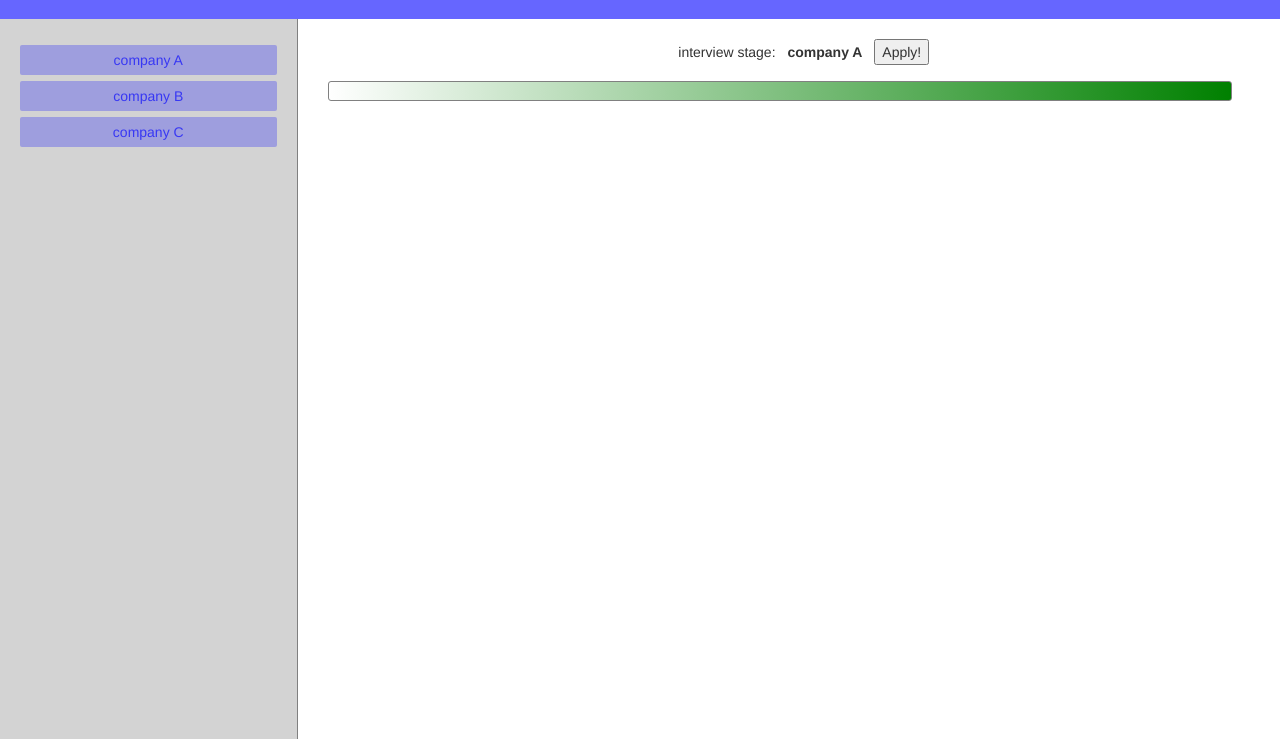
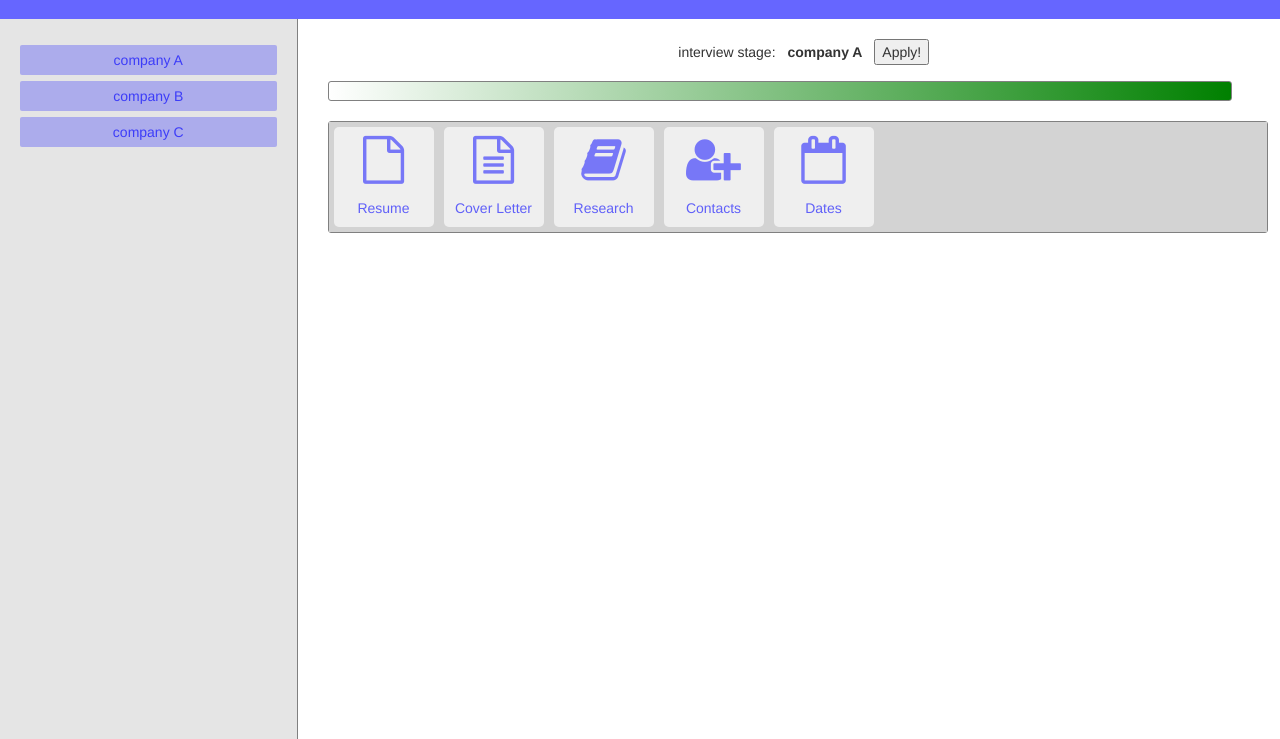
Before and after one commit to MissedMemo/brickheads, a website: page public/index.html at #!/companies in a window 1280 px wide. Shown: the part 61-800 px from the top of the page. Drawn offline with nearby package versions, Linux system fonts and the light colour scheme; some packages are replaced by stand-ins of ours.

Commit message:
inserted taskpanel and task views

```diff
--- a/public/js/app.js
+++ b/public/js/app.js
@@ -22,29 +22,6 @@ app.config( function( $stateProvider, $urlRouterProvider ) {
         },
         'company-details@companies': {
           templateUrl: '../views/company.html'
-        }
-      }
-    });
-
-
-    /*
-    //declare COMPANIES page state with static templates navbar & companylist
-    .state('companies', {
-      url: '/companies',
-      views: {
-        '': {
-          templateUrl: '../views/companies.html',
-        },
-        'companyList@companies': {
-          templateUrl: '../views/company-list.html',
-          controller: 'CompaniesController'
-        },
-        'navBar@companies': {
-          templateUrl: '../views/navbar.html',
-        },
-        'companyView@companies': {
-          templateUrl: '../views/company-individual.html',
-          controller: 'CompanyController'
         }
       }
     })
@@ -86,11 +63,11 @@ app.config( function( $stateProvider, $urlRouterProvider ) {
     })
 
     //nested DATES view with custom controller
-
     .state('companies.dates', {
       url: '/dates',
       templateUrl: '../views/dates.html',
-      controller: 'CalendarController'
+      controller: function($scope) {
+        $scope.data = 'these are our dates';
+      }
     });
-    */
 });
--- a/public/styles/styles.css
+++ b/public/styles/styles.css
@@ -166,7 +166,7 @@ iframe {
   right: 0;
   bottom: 0;
   padding: 20px;
-  background-color: lightgray;
+  background-color: rgba(0,0,0,0.1);
 }
 
 /* remove default <ul> list styles */
@@ -203,7 +203,7 @@ iframe {
 *********************************/
 
 .company-details-header {
-  padding: 20px 0 10px 0;
+  padding: 20px 0;
   text-align: center;
 }
 
@@ -220,3 +220,82 @@ iframe {
   border-radius: 3px;
   margin-top: 16px;
 }
+
+/********************************
+      Task Panel Area
+*********************************/
+
+.taskpanel {
+  margin-right: 12px;
+  border: 1px solid gray;
+  border-radius: 3px;
+}
+
+.taskbar {
+  background-color: lightgray;
+}
+
+.buttonframe {
+  padding: 5px;
+  float: left;
+}
+
+/* show button 'selected' on mouse-over or click */
+.buttonframe:hover {
+  background-color: rgba(0,0,255,0.4);
+  text-decoration: none;
+}
+.buttonframe:focus {
+  background-color: rgba(0,0,255,0.6);
+  text-decoration: none;
+}
+
+.taskbutton {
+  background-color: rgba(255,255,255, 0.65);
+  color: rgba(0,0,255,0.5);
+  width: 100px;
+  height: 100px;
+  border-radius: 5px;
+  text-align: center;
+  font-size: 48px;
+}
+
+.taskbutton .caption {
+  color: rgba(0,0,255,0.6);
+  font-size: 14px;
+  transform: translate( 0%,10%);
+}
+
+.task-edit-area {
+  position: relative;
+}
+
+.task-edit-area header {
+  text-align: center;
+  font-size: 18px;
+}
+
+.task-edit-area header > .title {
+  margin-top: 20px;
+  text-transform: uppercase;
+  min-height: 800px;
+}
+
+.taskdoc-link {
+  position: absolute;
+  top: 0;
+  right: 10%;
+  text-decoration: underline;
+}
+
+.taskdoc-container {
+  position: absolute;
+  overflow-x: scroll;
+  top: 40px;
+  width: 100%;
+}
+
+.task-edit-area iframe {
+  height: 1000px;
+  width: 100%;
+}
--- a/public/views/company.html
+++ b/public/views/company.html
@@ -8,3 +8,52 @@
   </div>
 
 </header>
+
+
+<section class="taskpanel">
+
+  <div class="taskbar">
+  	<a ui-sref=".resume" class="buttonframe">
+	  <div class="taskbutton">
+	    <i class="fa fa-file-o"></i>
+	    <div class="caption">Resume</div>
+	  </div>
+	</a>
+
+	<a ui-sref=".cover-letter" class="buttonframe">
+	  <div class="taskbutton">
+	    <i class="fa fa-file-text-o"></i>
+	    <div class="caption">Cover Letter</div>
+	  </div>
+	</a>
+
+	<a ui-sref=".research" class="buttonframe">
+	  <div class="taskbutton">
+	    <i class="fa fa-book"></i>
+	    <div class="caption">Research</div>
+	  </div>
+	</a>
+
+	<a ui-sref=".contacts" class="buttonframe">
+	  <div class="taskbutton">
+	    <i class="fa fa-user-plus"></i>
+	    <div class="caption">Contacts</div>
+	  </div>
+	</a>
+
+	<a ui-sref=".dates" class="buttonframe">
+	  <div class="taskbutton">
+		  <i class="fa fa-calendar-o"></i>
+	  <div class="caption">Dates</div>
+	  </div>
+  	</a>
+
+    <!-- Bootstrap utility to clear floats -->
+	<div class="clearfix"></div>
+
+  </div>
+
+  <div ui-view class="task-edit-area">
+  </div>
+
+</section>
```
Also changed, not shown: public/views/contacts.html (added, +3 -0 lines), public/views/cover-letter.html (added, +3 -0 lines), public/views/dates.html (added, +3 -0 lines), public/views/research.html (added, +3 -0 lines), public/views/resume.html (added, +3 -0 lines).
